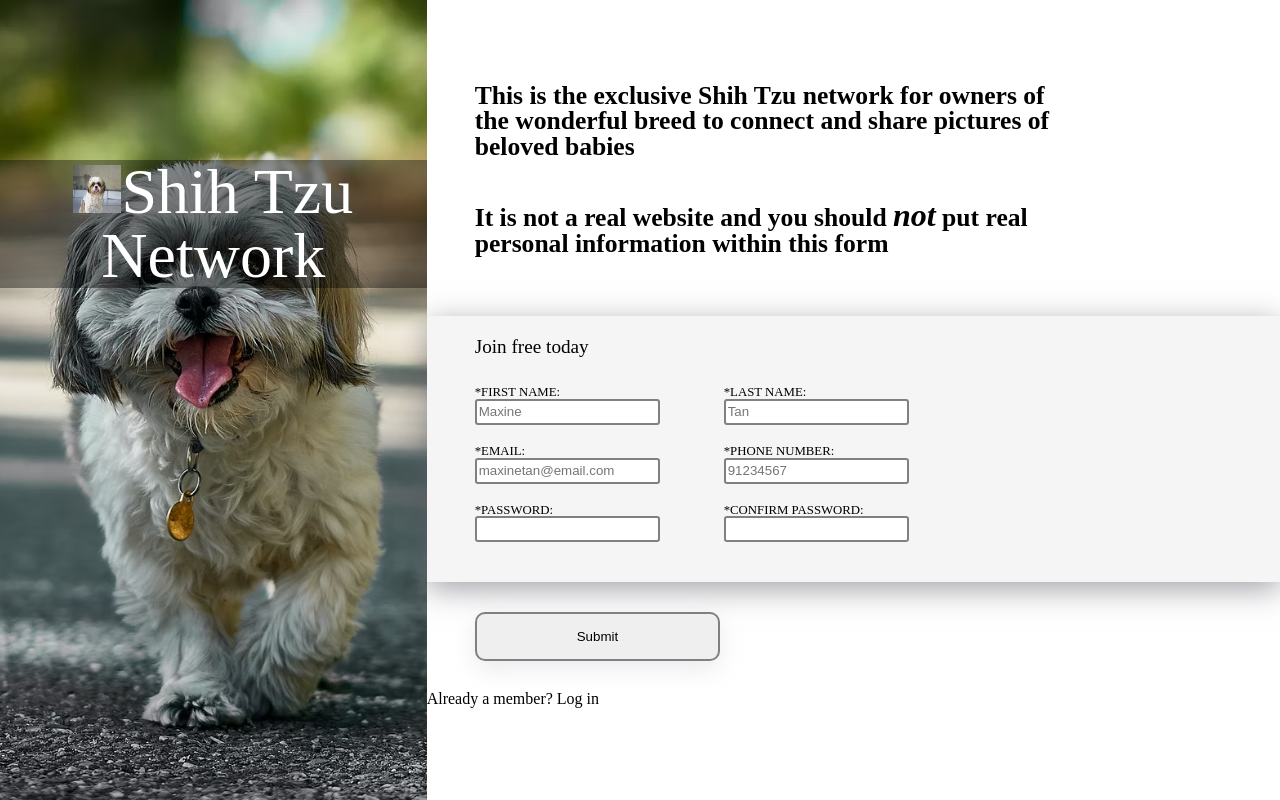
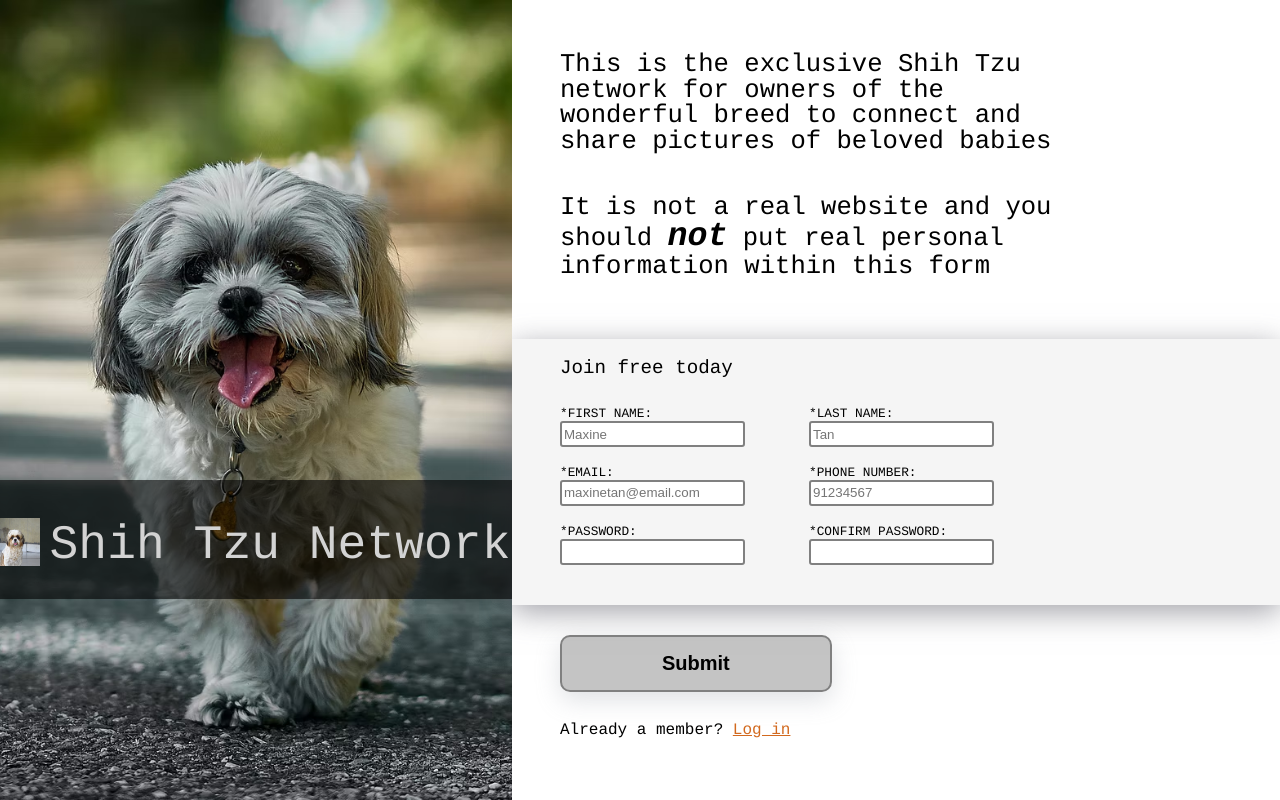
Before and after one commit to Bryan-LohJW/odin-sign-up-form, a plain HTML site: page index.html in a window 1280 px wide. Drawn offline with Linux system fonts and the light colour scheme.

Commit message:
fix: styles

```diff
--- a/styles.css
+++ b/styles.css
@@ -52,10 +52,11 @@ body {
     display: flex;
     width: 100vw;
     height: 100vh;
+    font-family: Rockwell,Courier Bold,Courier,Georgia,Times,Times New Roman,serif;
 }
 
 .sidebar {
-    flex: 1 1 0;
+    flex: 4 1 0;
 
     background-image: url('/images/side-bar.avif');
     background-size: cover;
@@ -65,18 +66,21 @@ body {
 }
 
 .sidebar p {
-    background-color: rgba(0, 0, 0, 0.4);
+    background-color: rgba(0, 0, 0, 0.6);
 
     position:relative;
-    top: 20%;
+    top: 60%;
 
-    color: rgba(255, 255, 255, 1);
-    font-size: max(5vw, 3rem);
+    color: lightgray;
+    font-size: 3rem;
     margin: 0px;
-    padding: 0px;
+    padding: 30px 0px;
 }
 
 .sidebar p::before{
+    position: relative;
+    right: 10px;
+    top:8px;
     background-image: url('images/logo.jpeg');
     background-size: 100% 100%;
     display: inline-block;
@@ -86,7 +90,7 @@ body {
 }
 
 .mainContent {
-    flex: 2 1 0;
+    flex: 6 1 0;
     display: flex;
     flex-direction: column;
 
@@ -97,13 +101,13 @@ body {
     font-size: max(2vw, 1.5rem);
     padding: 20px 3rem;
     margin-right: 20%;
-    font-weight: bold;
+
 }
 
 em {
     font-style: italic;
     font-weight: bold;
-    font-size: 2rem;
+    font-size: 130%;
 }
 
 form {
@@ -144,6 +148,15 @@ form>fieldset>legend {
 
 form button {
     margin: 30px 3rem;
+    font-size: 20px;
+    font-weight: bold;
+    background-color: rgba(153, 153, 153, 0.575);
+    border: 2px solid grey;
+    border-radius: 10px;
+    padding: 15px 100px;
+    box-shadow: rgba(149, 157, 165, 0.3) 0px 8px 24px;
+    cursor: pointer;
+    transition: 100ms;
 }
 
 form input {
@@ -152,13 +165,23 @@ form input {
     height: 20px;
 }
 
-form button {
-    border: 2px solid grey;
-    border-radius: 10px;
-    padding: 15px 100px;
-    box-shadow: rgba(149, 157, 165, 0.2) 0px 8px 24px;
+form input:focus {
+    background-color: lightgrey;
+    border: 2px solid black;
+    outline: none;
 }
 
 form button:hover {
-    color: black;
+    filter: brightness(50%);
 }
+
+.mainContent>form>p {
+    padding-left: 3rem;
+    font-size: 1rem;
+}
+
+.mainContent>form>p>a {
+    color: chocolate;
+    text-decoration: underline;
+    cursor: pointer;
+}
```
Also changed, not shown: 1 other file.
